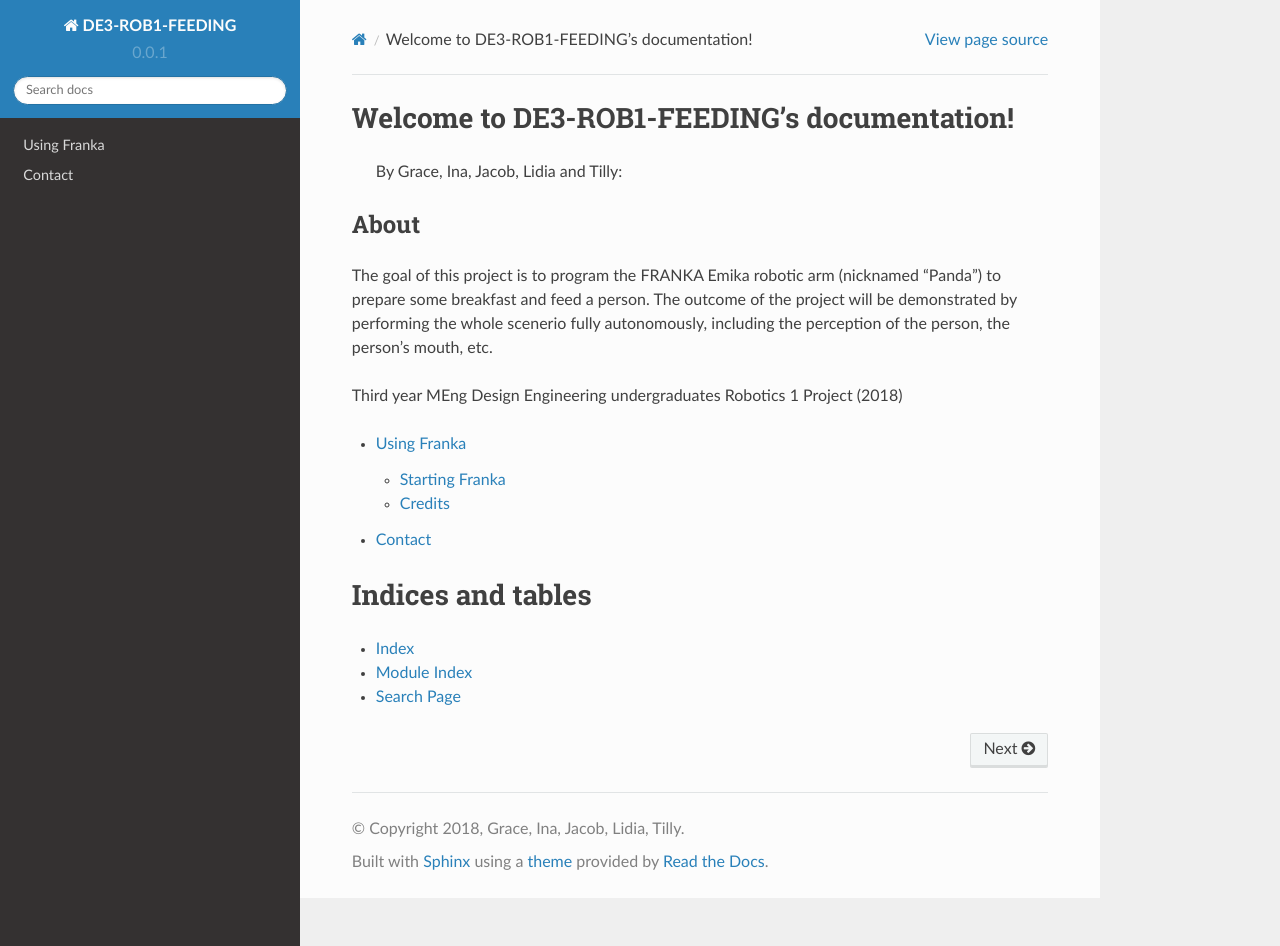
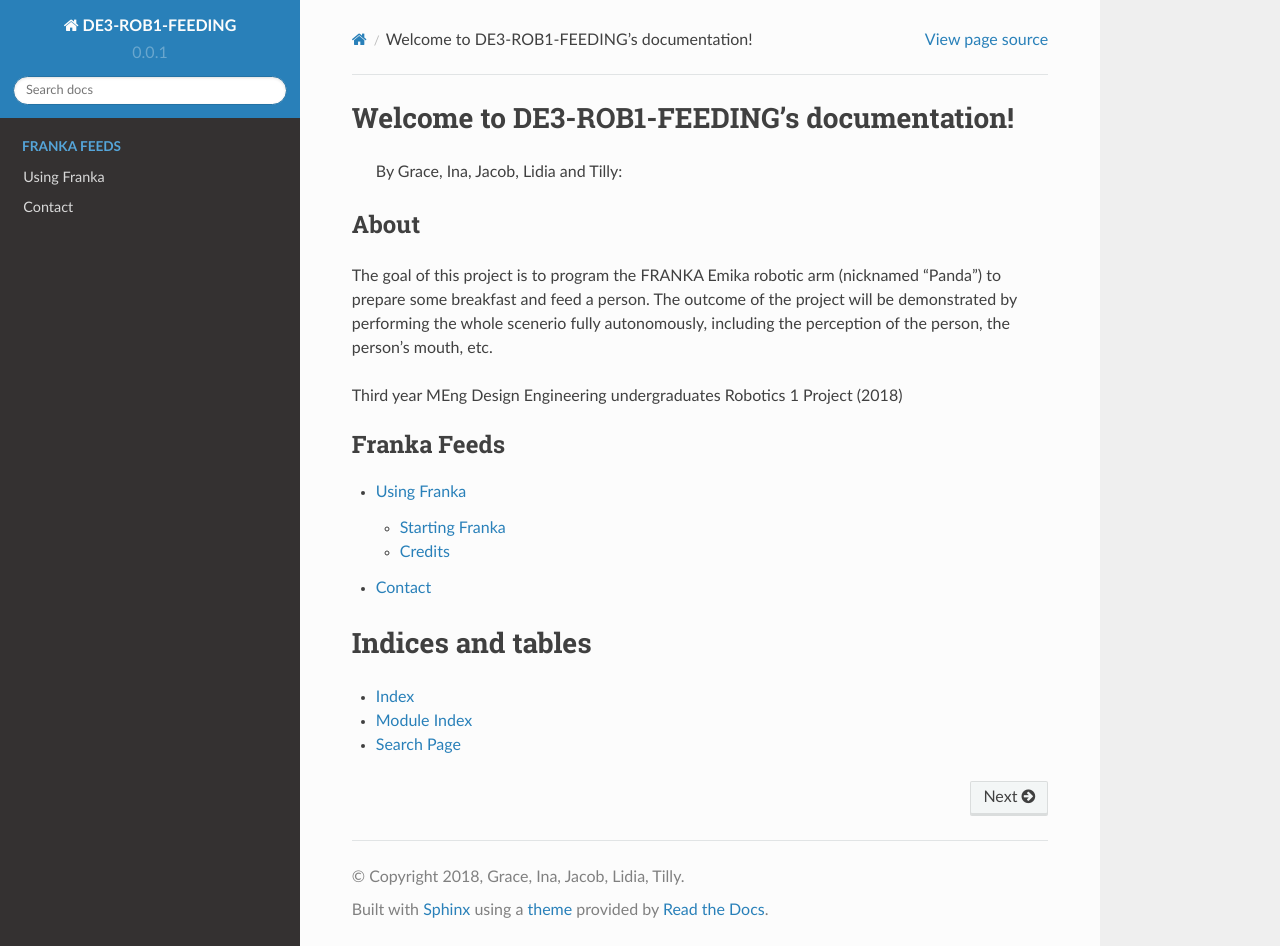
Before and after one commit to gracechin/DE3-ROB1-FEEDING, a Sphinx documentation site: the page built from docs/source/index.rst, in a window 1280 px wide and 946 px high. Built offline with Sphinx 7.4.7 and the Read the Docs theme 2.0.0, drawn with Linux system fonts in a browser that asks for light colours.

Commit message:
adding a caption

```diff
--- a/docs/source/index.rst
+++ b/docs/source/index.rst
@@ -13,6 +13,7 @@ Third year MEng Design Engineering undergraduates Robotics 1 Project (2018)
 
 .. toctree::
    :maxdepth: 3
+   :caption: Franka Feeds
 
    franka
    contact
```
